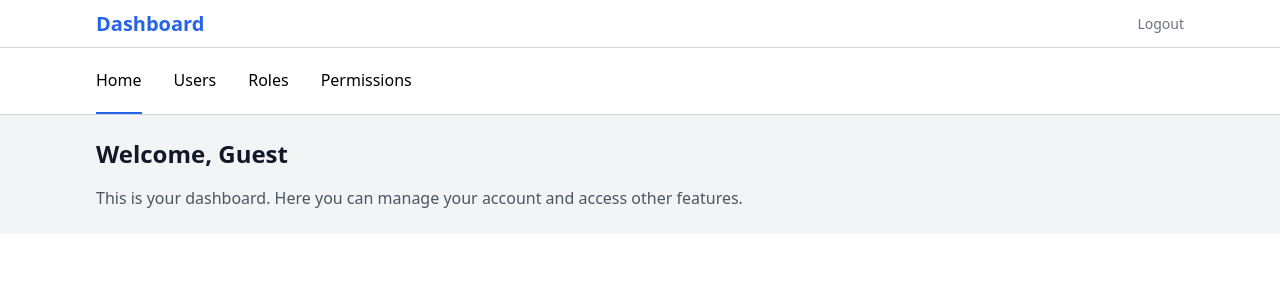
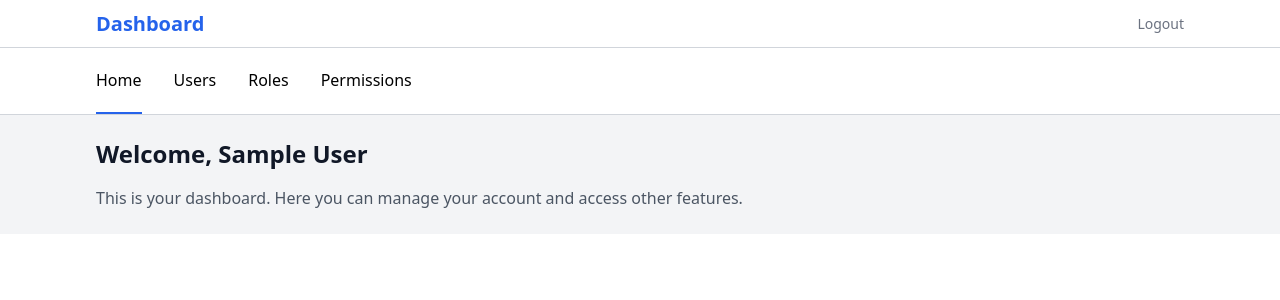
Before and after one commit to imamrdn/myNuxtApp, a Nuxt app: page /dashboard in a window 1280 px wide. Shown: the top 300 px of the page. Built offline with nearby package versions, Linux system fonts and the light colour scheme; sample sign-in values are in the browser's storage.

Commit message:
update: get all data by userData

```diff
--- a/app.vue
+++ b/app.vue
@@ -1,7 +1,6 @@
 <!-- App.vue -->
 <template>
   <div>
-    <!-- Flash Message -->
     <div
       v-if="flashMessage"
       :class="`fixed top-5 left-1/2 transform -translate-x-1/2 px-4 py-2 rounded-md text-white ${flashTypeClass}`"
@@ -9,7 +8,6 @@
       {{ flashMessage }}
     </div>
 
-    <!-- Page Layout and Content -->
     <NuxtLayout>
       <NuxtPage />
     </NuxtLayout>
--- a/pages/dashboard/index.vue
+++ b/pages/dashboard/index.vue
@@ -1,7 +1,7 @@
 <template>
   <div>
     <h2 class="text-2xl font-semibold text-gray-900">
-      Welcome, {{ userName }}
+      Welcome, {{ userData.name }}
     </h2>
     <p class="mt-4 text-gray-600">
       This is your dashboard. Here you can manage your account and access other
@@ -14,14 +14,18 @@
 import { ref, onMounted } from "vue";
 import { useRouter } from "vue-router";
 
-const userName = ref("");
+const userData = ref({});
 const router = useRouter();
 
 onMounted(() => {
   const token = localStorage.getItem("authToken");
-  userName.value = localStorage.getItem("userName") || "Guest";
   if (!token) {
     router.push("/login");
+  } else {
+    const storedUserData = localStorage.getItem("userData");
+    userData.value = storedUserData
+      ? JSON.parse(storedUserData)
+      : { name: "Guest" };
   }
 });
 
--- a/pages/dashboard/permissions/index.vue
+++ b/pages/dashboard/permissions/index.vue
@@ -1,6 +1,6 @@
 <template>
   <div>
-    <h1>Roles</h1>
+    <h1>Permission</h1>
   </div>
 </template>
 
--- a/pages/login.vue
+++ b/pages/login.vue
@@ -103,7 +103,6 @@ const handleLogin = async () => {
 
       localStorage.setItem("authToken", token);
       localStorage.setItem("userData", JSON.stringify(user));
-      localStorage.setItem("userName", user.name);
 
       setFlashMessage("Login berhasil!", "success");
       router.push("/dashboard");
```
